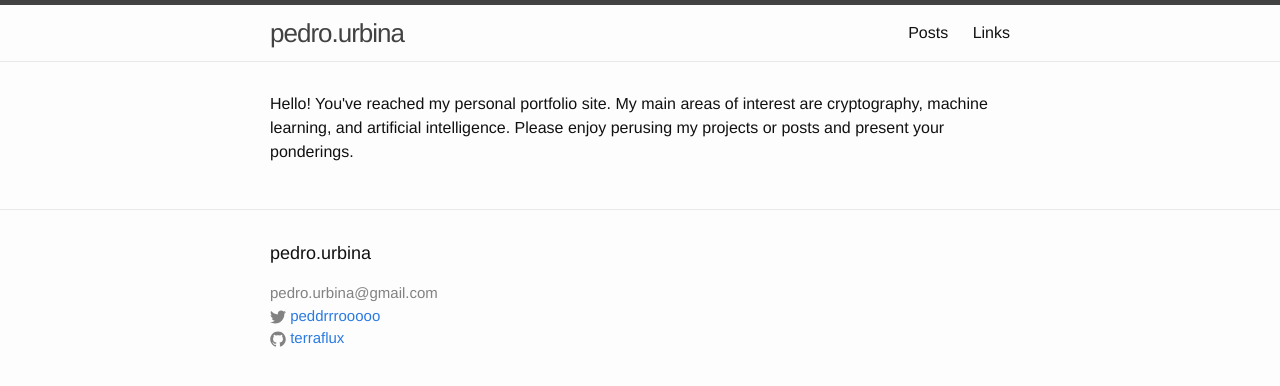
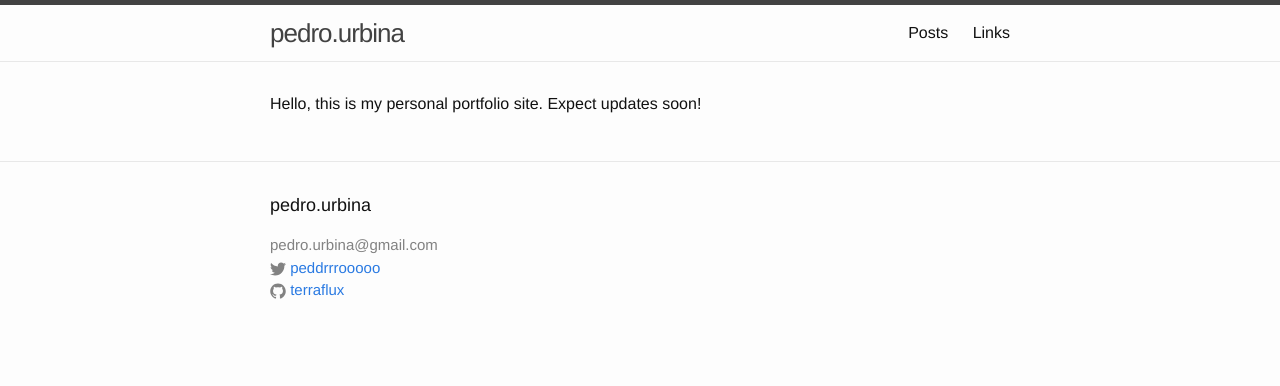
Before and after one commit to Terraflux/terraflux.github.io, a Jekyll site: the page built from index.html, in a window 1280 px wide. Shown: the top 386 px of the page. Built offline with Jekyll 4.4.1, drawn with Linux system fonts in a browser that asks for light colours; Markdown is read by kramdown in place of the engine named in the settings.

Commit message:
updated index

```diff
--- a/index.html
+++ b/index.html
@@ -4,7 +4,7 @@ layout: default
 
 <div class="home">
 
-<p>Hello! You've reached my personal portfolio site. My main areas of interest are cryptography, machine learning, and artificial intelligence. Please enjoy perusing my projects or posts and present your ponderings.</p>
+<p>Hello, this is my personal portfolio site. Expect updates soon!</p>
 
 <script>
   (function(i,s,o,g,r,a,m){i['GoogleAnalyticsObject']=r;i[r]=i[r]||function(){
```
